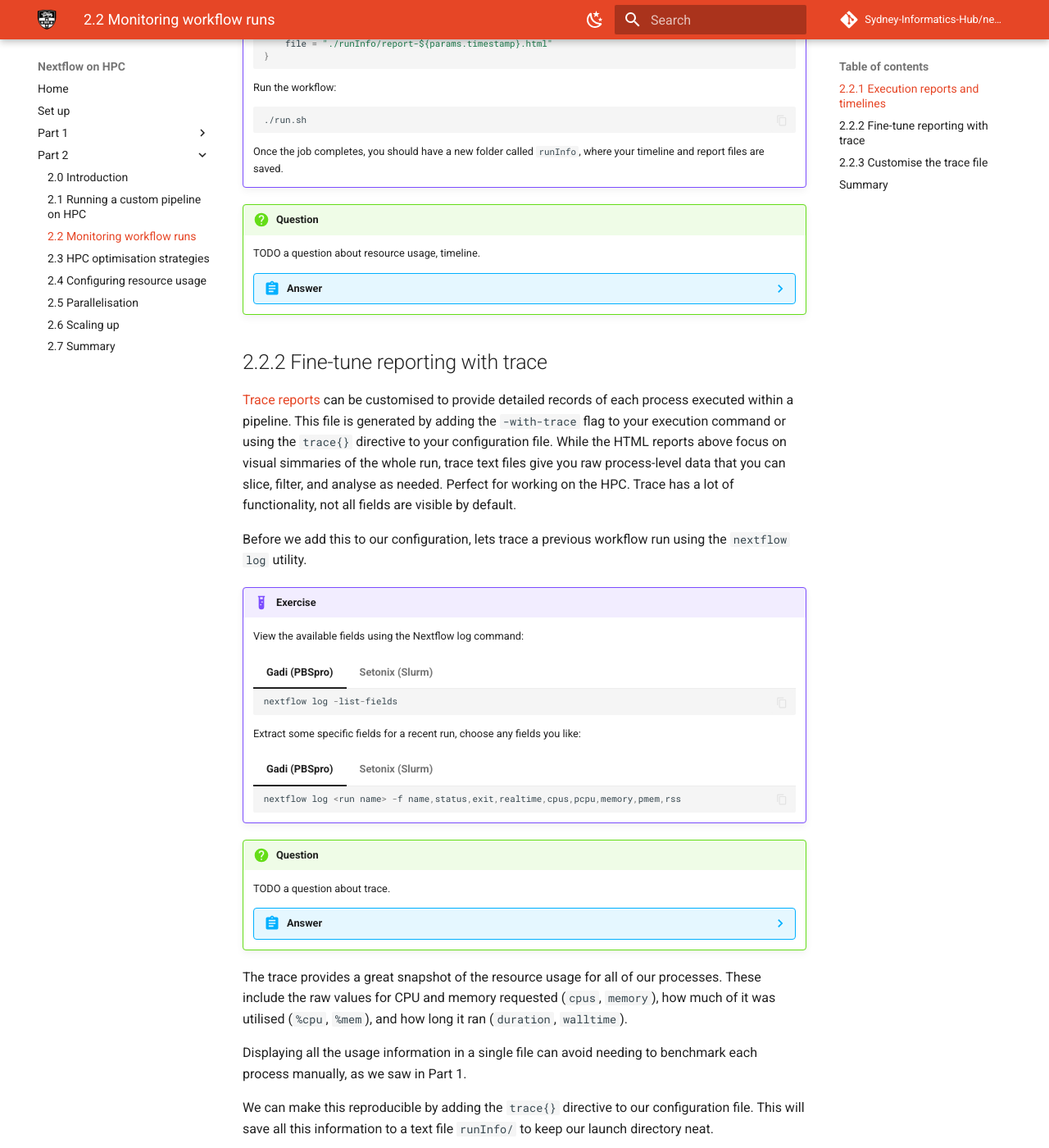
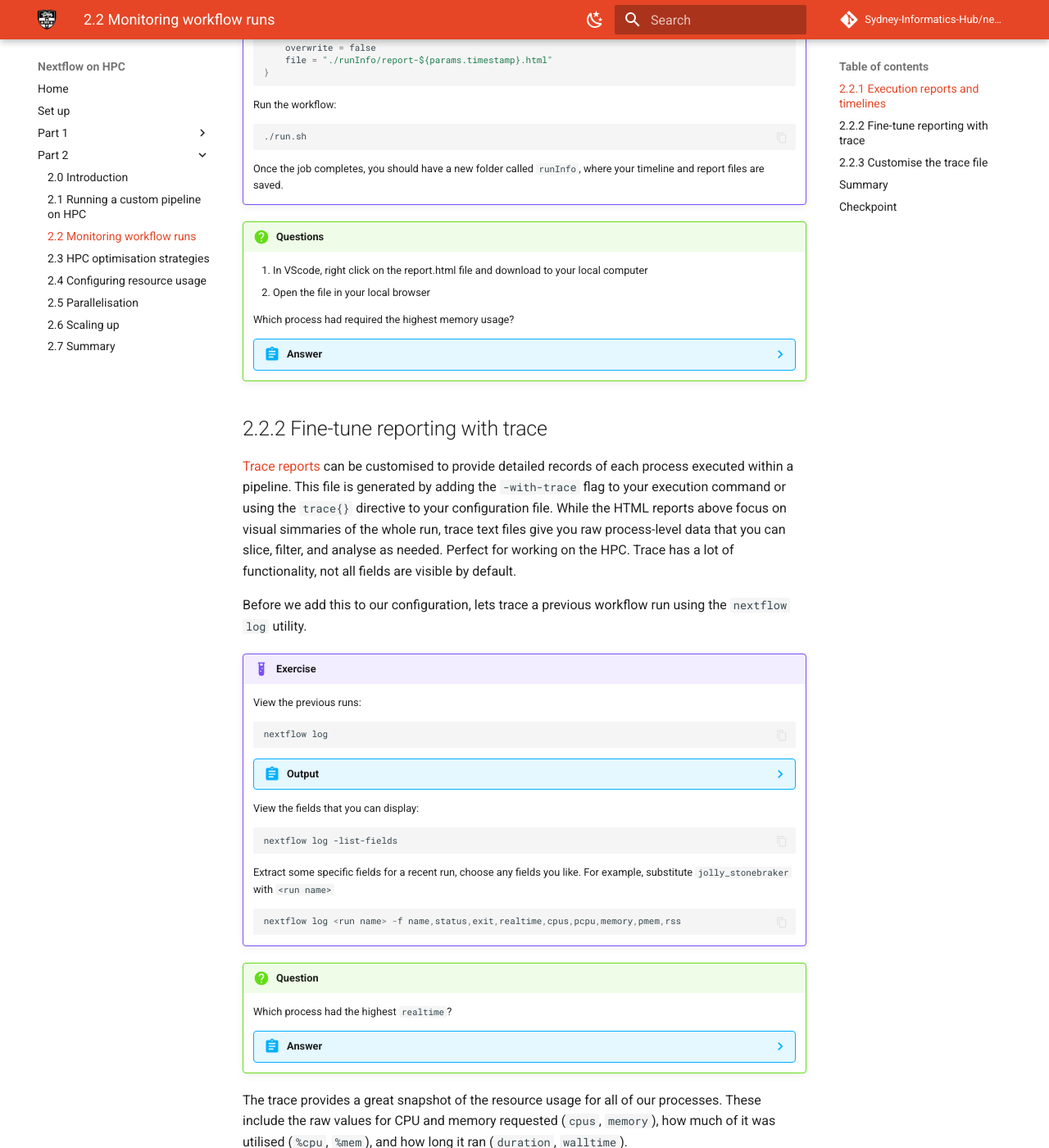
Before and after one commit to Sydney-Informatics-Hub/nextflow-hpc-workshop, an MkDocs documentation site: the page built from docs/part2/22_reporting.md, in a window 1280 px wide and 1400 px high, scrolled down 1566 px. Shown: the whole window at 82% size. Built offline with MkDocs 1.6.1 and Material for MkDocs 9.7.7, drawn with Linux system fonts in a browser that asks for light colours; comment, search, counter and statistics services are not loaded; some of the changed text lies outside the part shown.

````diff
--- a/docs/part2/22_reporting.md
+++ b/docs/part2/22_reporting.md
@@ -26,7 +26,7 @@ Both directives allow us to specify a custom file name and choose whether or not
 
 !!! example "Exercise"
 
-    Enable execution and timeline reports in our `custom.config` file. Copy the following into your `custom.config`:
+    Enable execution and timeline reports in our `custom.config` file. Copy the following and paste at the end of your `custom.config`:
 
     === "Gadi (PBSpro)"
 
@@ -77,11 +77,15 @@ Both directives allow us to specify a custom file name and choose whether or not
 
     Once the job completes, you should have a new folder called `runInfo`, where your timeline and report files are saved.
 
-!!! question "Question"
-    TODO a question about resource usage, timeline.
+!!! question "Questions"
+
+    1. In VScode, right click on the report.html file and download to your local computer
+    2. Open the file in your local browser
+
+    Which process had required the highest memory usage?
 
     ??? abstract "Answer"
-        TODO answer.
+        `GENOTYPE` used 0.8-1.6 GB memory
 
 ## 2.2.2 Fine-tune reporting with trace
 
@@ -91,38 +95,38 @@ Before we add this to our configuration, lets trace a previous workflow run usin
 
 !!! example "Exercise"
 
-    View the available fields using the Nextflow log command:
+    View the previous runs:
 
-    === "Gadi (PBSpro)"
+    ```bash
+    nextflow log
+    ```
 
-        ```groovy
-        nextflow log -list-fields
-        ```
+    ??? abstract "Output"
 
-    === "Setonix (Slurm)"
+        | TIMESTAMP           | DURATION | RUN NAME          | STATUS | REVISION ID | SESSION ID                           | COMMAND |
+        | ------------------- | -------- | ----------------- | ------ | ----------- | ------------------------------------ | ------- |
+        | 2025-11-17 12:59:51 | 2m 24s   | naughty_bartik    | OK     | e34a5e5f9d  | 0ad50a9d-4e39-401e-ae46-65a1ee4e7933 | ...     |
+        | 2025-11-17 13:07:26 | 2m 13s   | jolly_stonebraker | OK     | e34a5e5f9d  | fecd0d8c-0b9d-4cd6-9409-874ab4b2f976 | ...     |
 
-        ```groovy
-        nextflow log -list-fields
-        ```
-    Extract some specific fields for a recent run, choose any fields you like:
+    View the fields that you can display:
 
-    === "Gadi (PBSpro)"
+    ```bash
+    nextflow log -list-fields
+    ```
 
-        ```groovy
-        nextflow log <run name> -f name,status,exit,realtime,cpus,pcpu,memory,pmem,rss
-        ```
+    Extract some specific fields for a recent run, choose any fields you like. For example, substitute `jolly_stonebraker` with `<run name>`
 
-    === "Setonix (Slurm)"
-
-        ```groovy
-        nextflow log <run name> -f name,status,exit,realtime,cpus,pcpu,memory,pmem,rss
-        ```
+    ```groovy
+    nextflow log <run name> -f name,status,exit,realtime,cpus,pcpu,memory,pmem,rss
+    ```
 
 !!! question "Question"
-    TODO a question about trace.
+
+    Which process had the highest `realtime`?
 
     ??? abstract "Answer"
-        TODO answer.
+
+        `GENOTYPE`: ~ 30 seconds.
 
 The trace provides a great snapshot of the resource usage for all of our processes. These include the raw values for CPU and memory requested (`cpus`, `memory`), how much of it was utilised (`%cpu`, `%mem`), and how long it ran (`duration`, `walltime`).
 
@@ -219,64 +221,89 @@ Nextflow's profiling features are powerful automations that scale nicely when
 you have many processes in a pipeline. This saves the need for manual
 benchmarking such as using `time`.
 
-??? Code
+## Checkpoint
+
+??? abstract "Show code"
 
     === "Gadi (PBS)"
 
-        ```groovy title='config/custom.config' hl_lines="6-31"
+        ```groovy title='config/custom.config'
         process {
             cpu = 1 // 'normalbw' queue = 128 GB / 28 CPU ~ 4.6 OR 9.1
             memory = 4.GB
         }
 
+        // Name the reports according to when they were run
         params.timestamp = new java.util.Date().format('yyyy-MM-dd_HH-mm-ss')
 
-        trace {
-             enabled = true
-             overwrite = false
-             file = "./runInfo/trace-${params.timestamp}.txt"
-             fields = 'name,status,exit,duration,realtime,cpus,%cpu,memory,%mem,peak_rss,workdir,native_id'
-         }
-
+        // Generate timeline-timestamp.html timeline report
         timeline {
             enabled = true
             overwrite = false
             file = "./runInfo/timeline-${params.timestamp}.html"
         }
 
+        // Generate report-timestamp.html execution report
         report {
             enabled = true
             overwrite = false
             file = "./runInfo/report-${params.timestamp}.html"
         }
-        ```
 
-    === "Setonix (Slurm)"
-
-        ```groovy title='config/custom.config' hl_lines="6-31"
-        process {
-            cpu = 1 // 'work' partition = 230 GB / 128 CPU ~ 1.8
-            memory = 2.GB
-        }
-
+        // Name the reports according to when they were run
         params.timestamp = new java.util.Date().format('yyyy-MM-dd_HH-mm-ss')
 
-        trace {
-             enabled = true
-             overwrite = false
-             file = "./runInfo/trace-${params.timestamp}.txt"
-             fields = 'name,status,exit,duration,realtime,cpus,%cpu,memory,%mem,peak_rss,workdir,native_id'
-         }
-
+        // Generate timeline-timestamp.html timeline report
         timeline {
             enabled = true
             overwrite = false
             file = "./runInfo/timeline-${params.timestamp}.html"
         }
 
+        // Generate report-timestamp.html execution report
         report {
             enabled = true
             overwrite = false
             file = "./runInfo/report-${params.timestamp}.html"
         }
+
+        trace {
+            enabled = true
+            overwrite = false
+            file = "./runInfo/trace-${params.timestamp}.txt"
+            fields = 'name,status,exit,realtime,cpus,%cpu,memory,%mem,rss'
+        }
         ```
+
+    === "Setonix (Slurm)"
+
+        ```groovy title='config/custom.config'
+        process {
+            cpu = 1 // 'work' partition = 230 GB / 128 CPU ~ 1.8
+            memory = 2.GB
+        }
+
+        // Name the reports according to when they were run
+        params.timestamp = new java.util.Date().format('yyyy-MM-dd_HH-mm-ss')
+
+        // Generate timeline-timestamp.html timeline report
+        timeline {
+            enabled = true
+            overwrite = false
+            file = "./runInfo/timeline-${params.timestamp}.html"
+        }
+
+        // Generate report-timestamp.html execution report
+        report {
+            enabled = true
+            overwrite = false
+            file = "./runInfo/report-${params.timestamp}.html"
+        }
+
+        trace {
+            enabled = true
+            overwrite = false
+            file = "./runInfo/trace-${params.timestamp}.txt"
+            fields = 'name,status,exit,realtime,cpus,%cpu,memory,%mem,rss,workdir,native_id'
+        }
+        ```
````
Also changed, not shown: other parts of docs/part2/22_reporting.md (+0 -2 lines).
